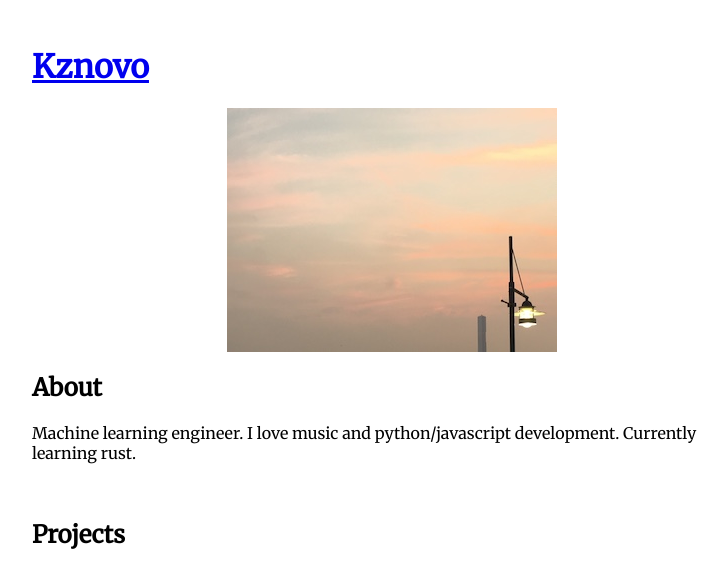
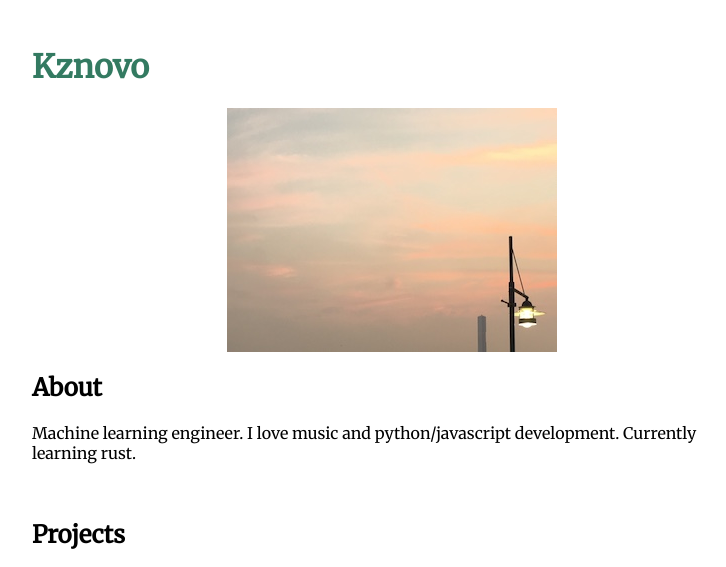
Before and after one commit to kznovo/kznovo.github.io, a plain HTML site: page index.html in a window 1280 px wide. Shown: the top 567 px of the page, without its empty margins (248-974 px from the left). Drawn offline with Linux system fonts and the light colour scheme.

Commit message:
title a tag color

```diff
--- a/index.css
+++ b/index.css
@@ -5,7 +5,7 @@ body {
   max-width: 45rem;
 }
 
-a.text {
+a {
   text-decoration: none;
   color: #337a61;
 }
```
